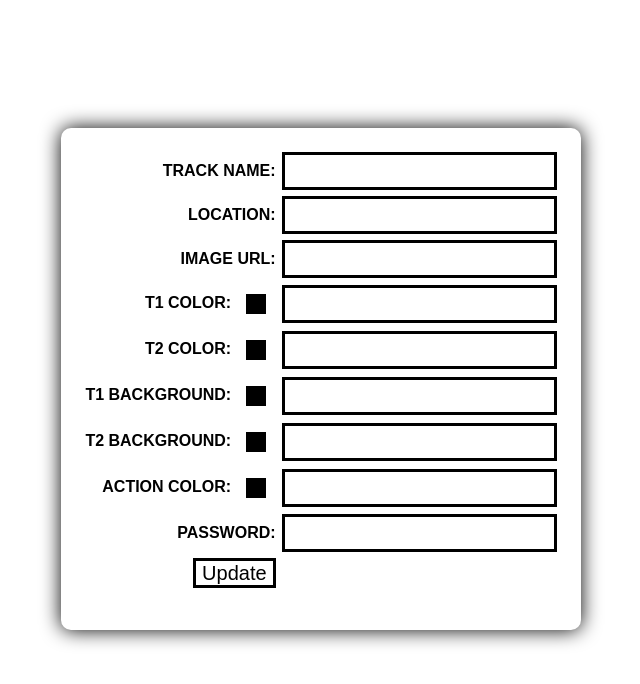
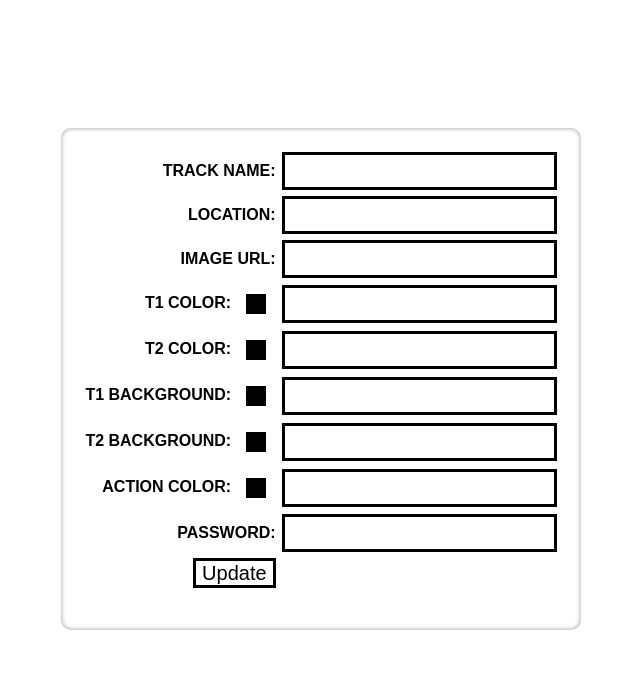
Before and after one commit to bohemnots/radio, a React (Create React App) app in the folder packages/client/: page /edit in a window 1280 px wide. Shown: the top 684 px of the page, without its empty margins (319-959 px from the left). Built offline with nearby package versions, Linux system fonts and the light colour scheme; no server answers.

Commit message:
Remove extra pages

```diff
--- a/packages/client/src/App.js
+++ b/packages/client/src/App.js
@@ -3,13 +3,13 @@ import { Switch, BrowserRouter, Route } from "react-router-dom";
 
 import Footer from "./components/Footer";
 import Header from "./components/Header";
-
-import EditPage from "./pages/EditPage";
-import PlayerPage from "./pages/PlayerPage";
+import EditPage from "./components/Edit";
+import PlayerPage from "./components/Player";
 
 import useMeta from "./hooks/useMeta";
 
 import { defaultTheme } from "./config";
+import Layout from "./components/Layout";
 
 function App() {
   const [art, setArt] = React.useState(null);
@@ -34,10 +34,12 @@ function App() {
     <BrowserRouter basename={process.env.PUBLIC_URL}>
       <div className={meta.theme || defaultTheme}>
         <Header />
-        <Switch>
-          <Route exact path="/" component={PlayerPage} />
-          <Route exact path="/edit" component={EditPage} />
-        </Switch>
+        <Layout>
+          <Switch>
+            <Route exact path="/" component={PlayerPage} />
+            <Route exact path="/edit" component={EditPage} />
+          </Switch>
+        </Layout>
         <Footer />
       </div>
     </BrowserRouter>
--- a/packages/client/src/components/Layout.js
+++ b/packages/client/src/components/Layout.js
@@ -1,10 +1,15 @@
 import React from "react";
 
-const style = {
-  textAlign: "center",
-  display: "block"
-};
-
 export default function Layout({ children }) {
-  return <div style={style}>{children}</div>;
+  return (
+    <div
+      style={{
+        display: "flex",
+        justifyContent: "center",
+        alignItems: 'center'
+      }}
+    >
+      {children}
+    </div>
+  );
 }
--- a/packages/client/src/components/styles/edit.css
+++ b/packages/client/src/components/styles/edit.css
@@ -3,7 +3,7 @@
   background-color: #fff;
   border-radius: 10px;
   padding: 20px;
-  box-shadow: 0 0 20px black;
+  box-shadow: inset 0 0 5px #999;
 }
 
 #edit label {
--- a/packages/client/src/pages/EditPage.js
+++ /dev/null
@@ -1,16 +0,0 @@
-import React from "react";
-
-import Edit from "../components/Edit";
-
-const style= {
-  display: 'block',
-  textAlign: 'center'
-}
-
-export default function EditPage() {
-  return (
-    <div style={style}>
-      <Edit />
-    </div>
-  );
-}
--- a/packages/client/src/pages/PlayerPage.js
+++ /dev/null
@@ -1,16 +0,0 @@
-import React from "react";
-
-import Player from "../components/Player";
-
-const style = {
-  display: "block",
-  textAlign: "center"
-};
-
-export default function PlayerPage() {
-  return (
-    <div style={style}>
-      <Player />
-    </div>
-  );
-}
```
